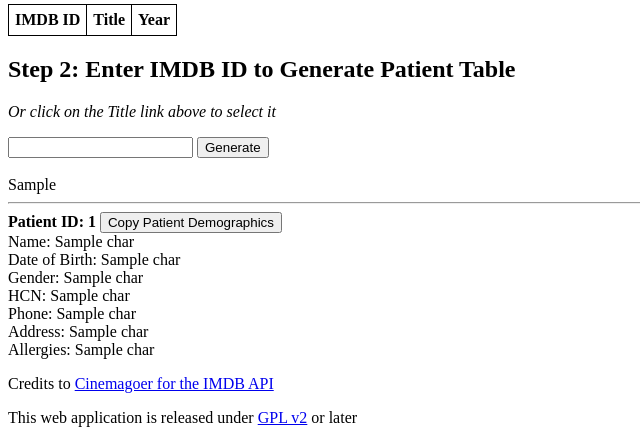
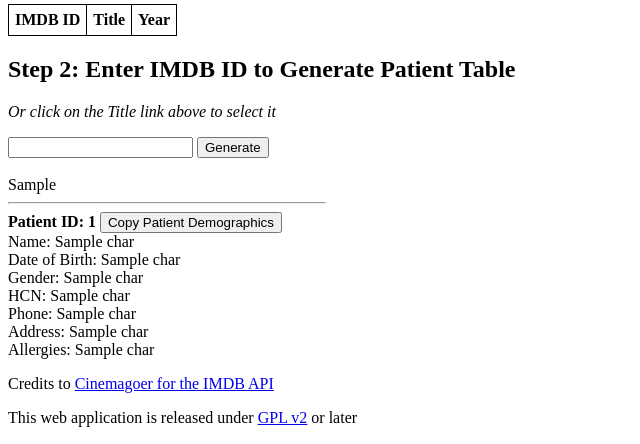
Before and after one commit to edmondchiu92/patient-table-generator, a Flask app: template templates/home.html in a window 1280 px wide. Shown: the part 194-638 px from the top of the page, without its empty margins (0-640 px from the left). Run offline with Flask 2, Linux system fonts and the light colour scheme; the template is opened without the code that fills it: most values are stand-ins (such as "Sample title", 1, 10 or a date in 2020); lists and menus that the app fills with data are empty.

Commit message:
reduce horizontal rule size for patient entries

```diff
--- a/static/styles.css
+++ b/static/styles.css
@@ -15,7 +15,7 @@ background:lightblue;
 }
 
 hr {
-width: 75%;
+width: 25%;
 margin-left:0;
 
 }
```
